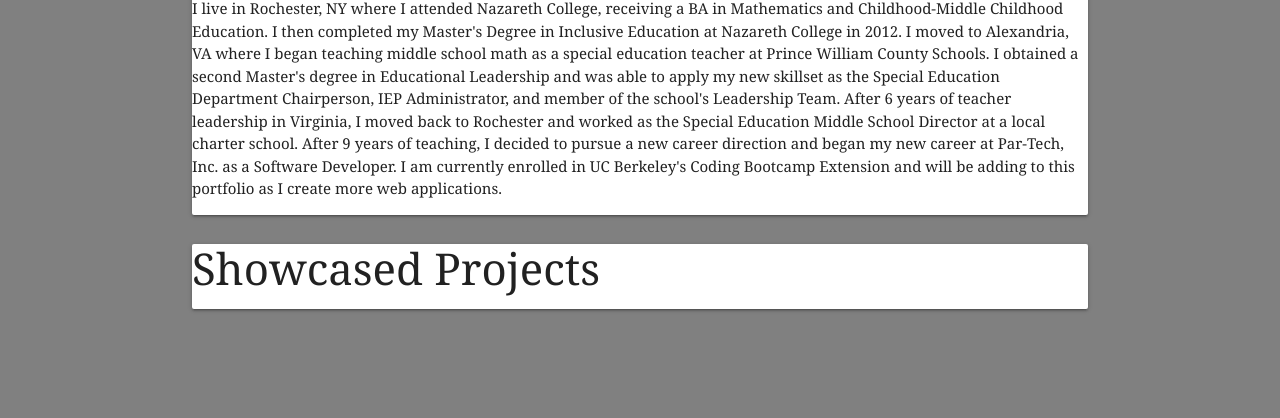
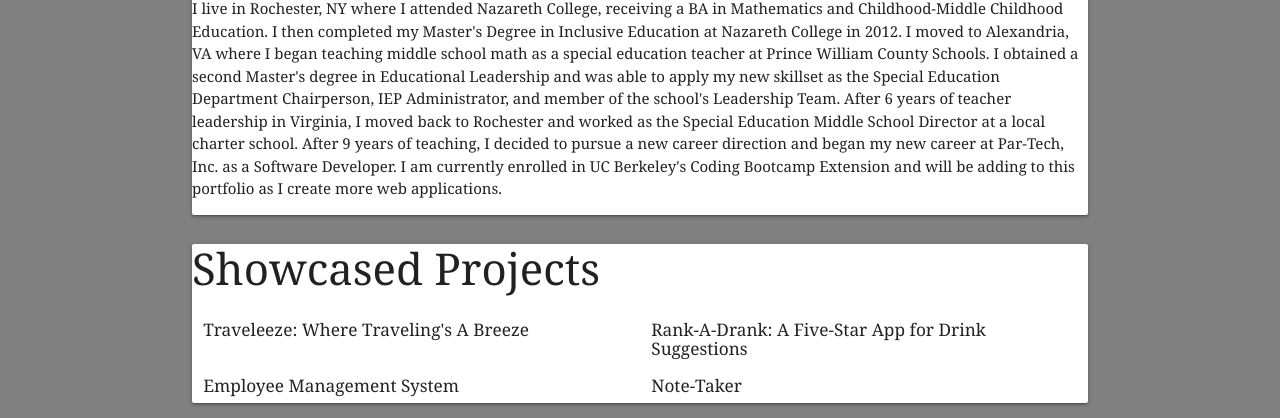
Before and after one commit to kiri-smith/updated-portfolio, a plain HTML site: page index.html in a window 1280 px wide. Shown: the part 562-980 px from the top of the page. Before the commit the page ends 886 px from the top, so only its background shows below. Drawn offline with nearby package versions, Linux system fonts and the light colour scheme.

Commit message:
add app titles

```diff
--- a/index.html
+++ b/index.html
@@ -85,18 +85,20 @@
             </div>
 
 
-            <div class="row card-stacked col lg10 m9 s12 work card">
+            <div class="row card-stacked work card">
                 <h3>Showcased Projects</h3>
-                <div class="travel-app">
+                <div class="travel-app col lg6 m6 s12">
+                    <h6>Traveleeze: Where Traveling's A Breeze</h6>
 
                 </div>
-                <div class="drink-app">
-
+                <div class="drink-app col lg6 m6 s12">
+                    <h6>Rank-A-Drank: A Five-Star App for Drink Suggestions</h6>
                 </div>
-                <div class="travel-app">
-
+                <div class="travel-app col lg6 m6 s12">
+                    <h6>Employee Management System</h6>
                 </div>
-                <div class="travel-app">
+                <div class="travel-app col lg6 m6 s12">
+                    <h6>Note-Taker</h6>
 
                 </div>
             </div>
```
